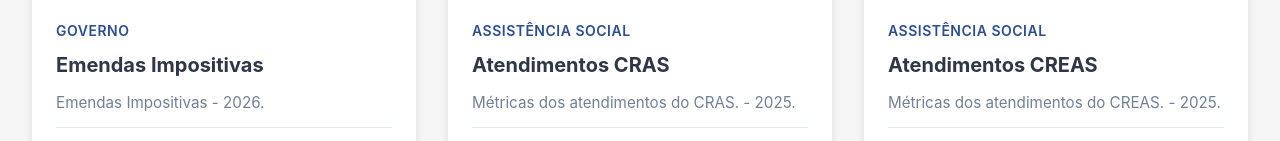
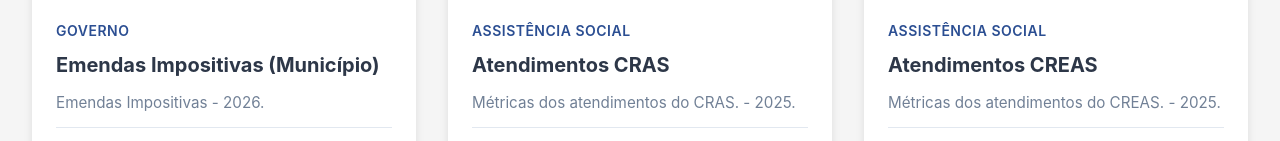
Before and after one commit to CiTecTeresopolis/Pain-is-Responsivos, a React (Vite) app: page / in a window 1280 px wide. Shown: the part 541-682 px from the top of the page. Built offline with nearby package versions, Linux system fonts and the light colour scheme.

Commit message:
Update App.tsx

```diff
--- a/src/App.tsx
+++ b/src/App.tsx
@@ -175,7 +175,7 @@ function App() {
     {
       id: 15,
       categoria: "Governo",
-      titulo: "Emendas Impositivas",
+      titulo: "Emendas Impositivas (Município)",
       descricao:
         "Emendas Impositivas - 2026.",
       autor: "Governo",
```
